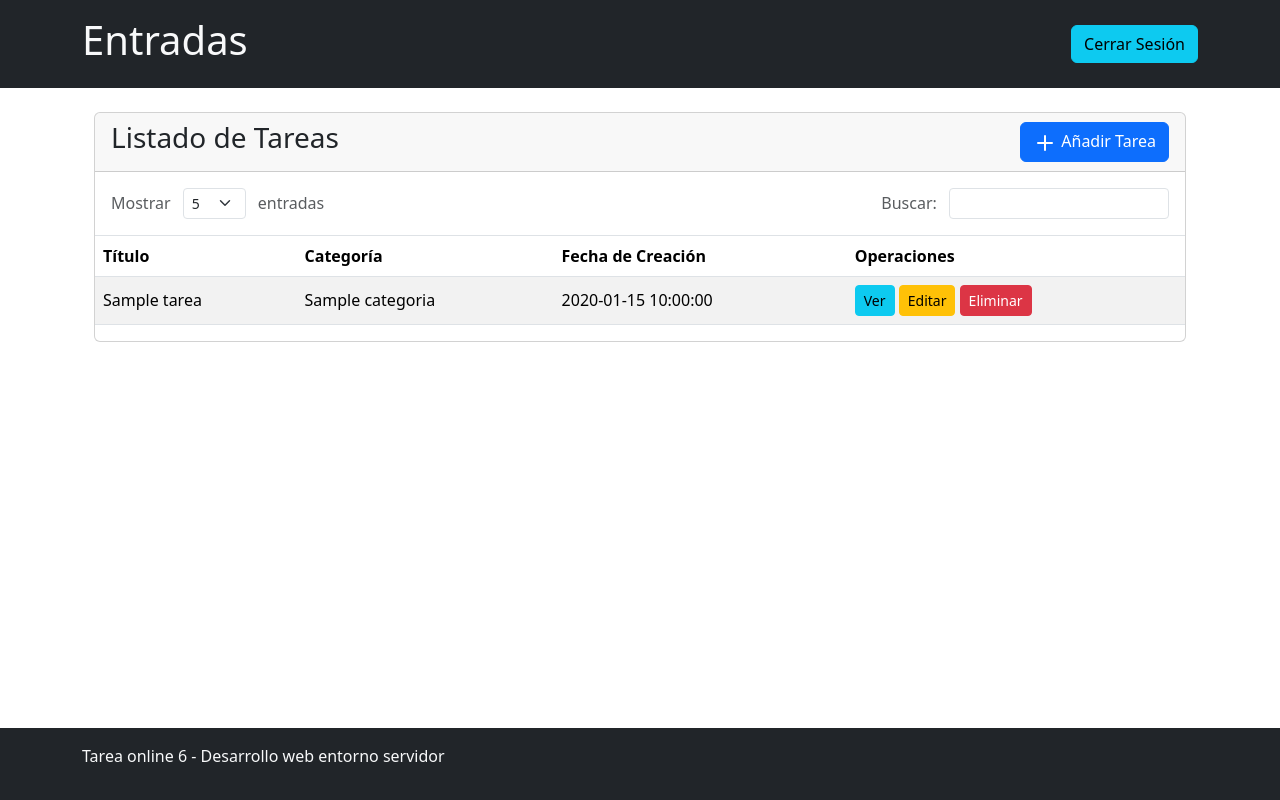
After one commit to Junglajaime/blogLaravelExamen, a Laravel app: page /tarea in a window 1280 px wide. The commit adds this page. Run offline with Laravel 12, Linux system fonts and the light colour scheme; tables that the repository leaves empty hold one stand-in row (values such as "Sample post"); some libraries are stand-ins or nearby versions.

Commit message:
Listado de tareas

```diff
--- /dev/null
+++ b/app/Http/Controllers/TareaController.php
@@ -0,0 +1,120 @@
+<?php
+
+namespace App\Http\Controllers;
+
+use Illuminate\Http\Request;
+use App\Models\Tarea;
+use App\Models\Categoria;
+
+class TareaController extends Controller
+{
+    public function index()
+    {
+        $tareas = Tarea::paginate(10);
+
+        return view('tarea.index', compact('tareas'));
+    }
+
+    public function create()
+    {
+        $tarea = new Tarea();
+        $categorias = Categoria::all();
+        return view('tarea.create', compact('tarea', 'categorias'));
+    }
+
+    public function store(Request $request)
+    {
+        $request->validate([
+            'titulo' => 'required',
+            'descripcion' => 'required',
+            'cat_id' => 'required',
+            'fecha' => 'required',
+        ], [
+            'titulo.required' => 'El campo título es obligatorio.',
+            'descripcion.required' => 'El campo contenido es obligatorio.',
+            'cat_id.required' => 'Debes seleccionar una categoría.',
+            'fecha.required' => 'La fecha es obligatoria.',
+        ]);
+
+        $tarea = new Tarea();
+
+        $tarea->titulo = $request->input('titulo');
+        $tarea->descripcion = $request->input('descripcion');
+        $tarea->cat_id = $request->input('cat_id');
+        $tarea->fecha = $request->input('fecha');
+        $tarea->prioridad = $request->input('prioridad');
+        $tarea->lugar = $request->input('lugar');
+        $tarea->estado = $request->input('estado');
+
+        if ($request->hasFile('imagen')) {
+            $imagen = $request->file('imagen');
+            $nombre_original = $imagen->getClientOriginalName();
+            $extension = $imagen->getClientOriginalExtension();
+            $nombre_imagen = time() . '_' . pathinfo($nombre_original, PATHINFO_FILENAME) . '.' . $extension;
+            $imagen->move(public_path('assets'), $nombre_imagen);
+            $tarea->imagen = $nombre_imagen;
+        }
+
+        $tarea->save();
+
+        return redirect()->route('tarea.index')->with('success', 'Tarea creada correctamente');
+    }
+
+    public function show($id)
+    {
+        $tarea = Tarea::findOrFail($id);
+        return view('tarea.show', compact('tarea'));
+    }
+
+    public function edit($id)
+    {
+        $tarea = Tarea::findOrFail($id);
+        $categorias = Categoria::all();
+        return view('tarea.edit', compact('tarea', 'categorias'));
+    }
+
+    public function update(Request $request, $id)
+    {
+        $request->validate([
+            'titulo' => 'required',
+            'descripcion' => 'required',
+            'cat_id' => 'required',
+            'fecha' => 'required',
+        ], [
+            'titulo.required' => 'El campo título es obligatorio.',
+            'descripcion.required' => 'El campo contenido es obligatorio.',
+            'cat_id.required' => 'Debes seleccionar una categoría.',
+            'fecha.required' => 'La fecha es obligatoria.',
+        ]);
+
+        $tarea = Tarea::findOrFail($id);
+
+        $tarea->titulo = $request->input('titulo');
+        $tarea->descripcion = $request->input('descripcion');
+        $tarea->cat_id = $request->input('cat_id');
+        $tarea->fecha = $request->input('fecha');
+        $tarea->prioridad = $request->input('prioridad');
+        $tarea->lugar = $request->input('lugar');
+        $tarea->estado = $request->input('estado');
+
+        if ($request->hasFile('imagen')) {
+            $imagen = $request->file('imagen');
+            $nombre_original = $imagen->getClientOriginalName();
+            $extension = $imagen->getClientOriginalExtension();
+            $nombre_imagen = time() . '_' . pathinfo($nombre_original, PATHINFO_FILENAME) . '.' . $extension;
+            $imagen->move(public_path('assets'), $nombre_imagen);
+            $tarea->imagen = $nombre_imagen;
+        }
+
+        $tarea->save();
+
+        return redirect()->route('tarea.index')->with('success', 'Tarea actualizada correctamente');
+    }
+
+    public function destroy($id)
+    {
+        $tarea = Tarea::findOrFail($id);
+        $tarea->delete();
+        return redirect()->route('tarea.index')->with('success', 'Tarea eliminada correctamente');
+    }
+}
--- /dev/null
+++ b/app/Models/Tarea.php
@@ -0,0 +1,34 @@
+<?php
+
+namespace App\Models;
+
+use Illuminate\Database\Eloquent\Model;
+
+/**
+ * Class Tarea
+ *
+ * @property $id
+ * @property $fecha
+ * @property $hora
+ * @property $titulo
+ * @property $imagen
+ * @property $descripcion
+ * @property $prioridad
+ * @property $lugar
+ * @property $estado
+ * @property $cat_id
+ * @property $created_at
+ * @property $updated_at
+ *
+ * @package App
+ * @mixin \Illuminate\Database\Eloquent\Builder
+ */
+class Tarea extends Model
+{
+    protected $fillable = ['fecha', 'hora', 'titulo', 'imagen', 'descripcion', 'prioridad', 'lugar', 'estado', 'cat_id'];
+
+    public function categoria()
+    {
+        return $this->belongsTo(Categoria::class, 'cat_id');
+    }
+}
--- /dev/null
+++ b/resources/views/tarea/index.blade.php
@@ -0,0 +1,93 @@
+@extends('footerHeader')
+
+@section('titulo', 'Título de la página')
+
+@section('contenido')
+<div class="page-body">
+    <div class="container-xl">
+        <div class="row row-deck row-cards">
+            <div class="col-12">
+                <div class="card">
+                    <div class="card-header d-flex justify-content-between align-items-center">
+                        <h3 class="card-title">Listado de Tareas</h3>
+                        <div>
+                            <a href="{{ route('tarea.create') }}" class="btn btn-primary d-none d-sm-inline-block">
+                                <!-- Ícono SVG descargado de http://tabler-icons.io/i/plus -->
+                                <svg xmlns="http://www.w3.org/2000/svg" class="icon" width="24" height="24"
+                                     viewBox="0 0 24 24" stroke-width="2" stroke="currentColor" fill="none"
+                                     stroke-linecap="round" stroke-linejoin="round">
+                                    <path stroke="none" d="M0 0h24v24H0z" fill="none"/>
+                                    <line x1="12" y1="5" x2="12" y2="19"/>
+                                    <line x1="5" y1="12" x2="19" y2="12"/>
+                                </svg>
+                                Añadir Tarea
+                            </a>
+                        </div>
+                    </div>
+
+                    <div class="card-body border-bottom py-3">
+                        <div class="d-flex">
+                            <div class="text-muted">
+                                Mostrar
+                                <div class="mx-2 d-inline-block">
+                                    <select id="entries-select" class="form-select form-select-sm">
+                                        <option value="5">5</option>
+                                        <option value="10">10</option>
+                                        <option value="20">20</option>
+                                        <option value="50">50</option>
+                                    </select>
+                                </div>
+                                entradas
+                            </div>
+
+                            <div class="ms-auto text-muted">
+                                Buscar:
+                                <div class="ms-2 d-inline-block">
+                                    <input type="text" id="search-input" class="form-control form-control-sm"
+                                           aria-label="Buscar entrada">
+                                </div>
+                            </div>
+                        </div>
+                    </div>
+
+
+
+                    <div class="table-responsive">
+                        <table class="table table-striped table-hover">
+                            <thead class="thead-dark">
+                                <tr>
+                                    <th scope="col">Título</th>
+                                    <th scope="col">Categoría</th>
+                                    <th scope="col">Fecha de Creación</th>
+                                    <th scope="col">Operaciones</th>
+                                </tr>
+                            </thead>
+                            <tbody>
+                                @foreach ($tareas as $tarea)
+                                <tr>
+                                    <td class="align-middle">{{ $tarea->titulo }}</td>
+                                    <td class="align-middle">{{ $tarea->categoria->nombre }}</td>
+                                    <td class="align-middle">{{ $tarea->created_at }}</td>
+                                    <td class="align-middle">
+                                        <a href="{{ route('tarea.show', $tarea->id) }}" class="btn btn-sm btn-info">Ver</a>
+                                        <a href="{{ route('tarea.edit', $tarea->id) }}" class="btn btn-sm btn-warning">Editar</a>
+                                        <form action="{{ route('tarea.destroy', $tarea->id) }}" method="POST" style="display: inline;">
+                                            @csrf
+                                            @method('DELETE')
+                                            <button type="submit" class="btn btn-sm btn-danger" onclick="return confirm('¿Estás seguro de eliminar esta tarea?')">Eliminar</button>
+                                        </form>
+                                    </td>
+                                </tr>
+                                @endforeach
+                            </tbody>
+                        </table>
+                    </div>
+
+
+
+                </div>
+            </div>
+        </div>
+    </div>
+</div>
+@endsection
--- a/routes/web.php
+++ b/routes/web.php
@@ -9,8 +9,10 @@ Route::get('/', function () {
 Auth::routes();
 
 Route::get('/home', [\App\Http\Controllers\EntradaController::class, 'index'])->name('home');
+Route::get('/tasks', [\App\Http\Controllers\TareaController::class, 'index'])->name('tasks');
+
 //Route::get('/entries', [\App\Http\Controllers\EntradaController::class, 'index'])->name('entries');
 
-Route::resource('/categorias', App\Http\Controllers\CategoriaController::class);
 Route::resource('/entradas', App\Http\Controllers\EntradaController::class);
 Route::resource('/entrada', App\Http\Controllers\EntradaController::class);
+Route::resource('/tarea', App\Http\Controllers\TareaController::class);
```
Also changed, not shown: resources/views/entrada/create.blade.php (+82 -57 lines), database/migrations/2024_05_14_143712_create_tareas_table.php (added), resources/views/tarea/create.blade.php (added), resources/views/tarea/edit.blade.php (added), resources/views/tarea/form.blade.php (added), resources/views/tarea/show.blade.php (added), resources/views/tasks.blade.php (added).
